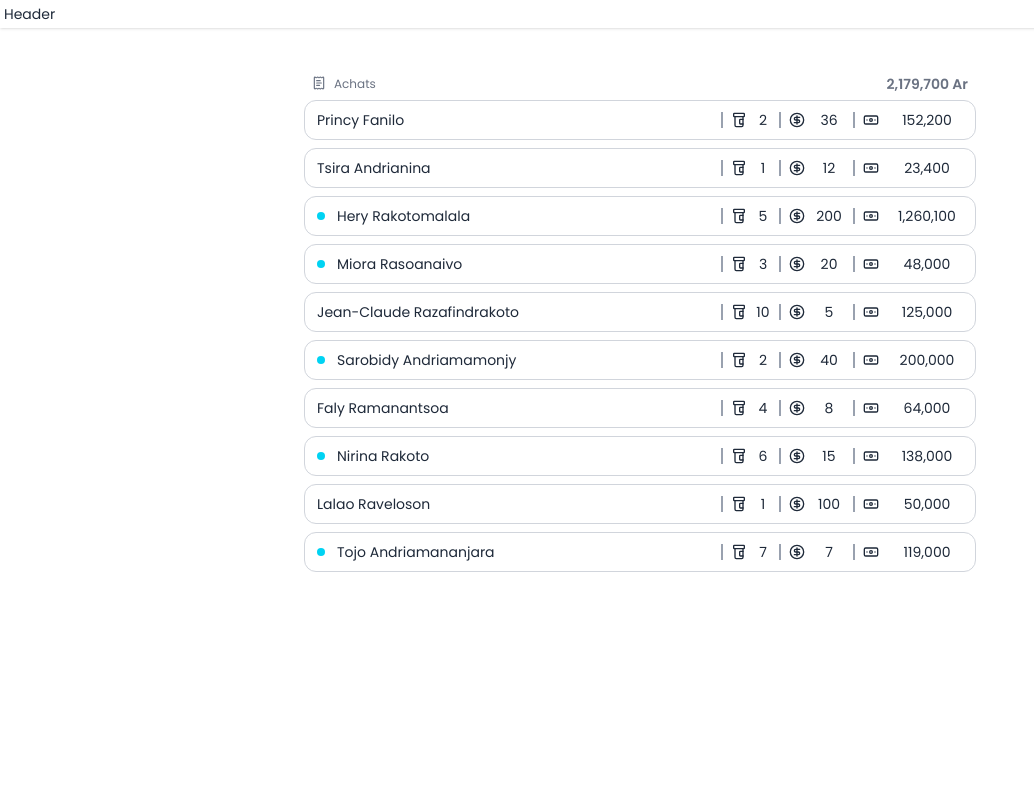
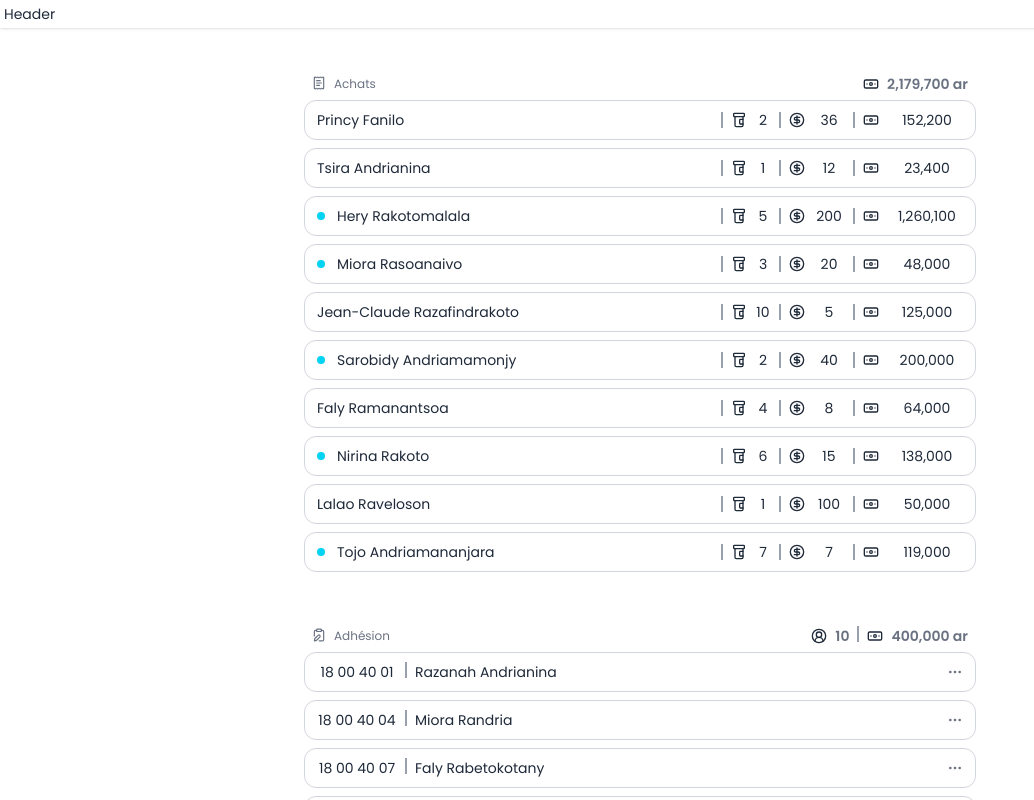
Before and after one commit to Fanilo-rgb/magapp, a React (Vite) app in the folder client/: page / in a window 1280 px wide. Shown: the whole page, without its empty margins (0-1034 px from the left). Built offline with nearby package versions, Linux system fonts and the light colour scheme.

Commit message:
feat(widget): Creation d'un widget et modification du container des widgets

```diff
--- a/client/src/components/widgets/WidgetContainer.tsx
+++ b/client/src/components/widgets/WidgetContainer.tsx
@@ -11,7 +11,7 @@ type Props = {
 const WidgetContainer = ({children, title, icon: Icon, header: Element}: Props) => {
   return (
     <div className="widget">
-      <div className={`flex items-center justify-between ${Element && "h-8"}`}>
+      <div className={`flex items-center justify-between ${Element ? "h-8" : "mb-2"}`}>
         <div className="text-gray-500 text-xs flex gap-2 px-2">
           <Icon size={14}/>
           <p>{title}</p>
--- /dev/null
+++ b/client/src/components/widgets/membership/ApplicationItem.tsx
@@ -0,0 +1,42 @@
+import IconButton from "../../ui/buttons/IconButton.tsx";
+import {Ellipsis} from "lucide-react";
+import {formatNumber} from "../../../utils/formatNumber.ts";
+
+type Props = {
+  data: {
+    id: number
+    applicant: {
+      name: string
+      numberCard: string
+    }
+    upLine: {
+      name: string
+      numberCard: string
+    }
+    sponsor: {
+      name: string
+      numberCard: string
+    }
+    createdAt: Date
+  }
+}
+
+const ApplicationItem = ({data}: Props) => {
+
+  const numberCard = formatNumber(data.applicant.numberCard, [2, 2, 2, 2])
+
+  return (
+    <div
+      className="h-8 sm:h-10 flex justify-between items-center cursor-pointer border shadow shadow-transparent hover:shadow-black/20 border-gray-300 p-1 sm:p-2 rounded-xl transition gap-2"
+    >
+      <div className="flex gap-2 pl-1">
+        <span className="w-20 text-center">{numberCard}</span>
+        <span className="verticalDivider" />
+        <span className="truncate">{data.applicant.name}</span>
+      </div>
+      <IconButton icon={Ellipsis}/>
+    </div>
+  )
+}
+
+export default ApplicationItem
--- /dev/null
+++ b/client/src/components/widgets/membership/MembershipWidget.tsx
@@ -0,0 +1,110 @@
+import WidgetContainer from "../WidgetContainer.tsx";
+import {Banknote, CircleUserRound, ClipboardPen} from "lucide-react";
+import ApplicationItem from "./ApplicationItem.tsx";
+import {useMemo} from "react";
+
+const applications = [
+  {
+    id: 1,
+    applicant: { name: "Razanah Andrianina", numberCard: "18004001" },
+    upLine:    { name: "Tiana Rakoto",        numberCard: "18004002" },
+    sponsor:   { name: "Fetra Rajaonarison",  numberCard: "18004003" },
+    createdAt: new Date("2025-09-25T09:12:00Z")
+  },
+  {
+    id: 2,
+    applicant: { name: "Miora Randria",      numberCard: "18004004" },
+    upLine:    { name: "Hery Andrianarivo",  numberCard: "18004005" },
+    sponsor:   { name: "Sitraka Rasoanaivo", numberCard: "18004006" },
+    createdAt: new Date("2025-09-26T11:30:00Z")
+  },
+  {
+    id: 3,
+    applicant: { name: "Faly Rabetokotany",  numberCard: "18004007" },
+    upLine:    { name: "Ravoarimampianina",  numberCard: "18004008" },
+    sponsor:   { name: "Hasina Randrianarivony", numberCard: "18004009" },
+    createdAt: new Date("2025-09-26T14:05:00Z")
+  },
+  {
+    id: 4,
+    applicant: { name: "Narindra Solo",      numberCard: "18004010" },
+    upLine:    { name: "Lalao R.",           numberCard: "18004011" },
+    sponsor:   { name: "Bodo Razafy",        numberCard: "18004012" },
+    createdAt: new Date("2025-09-27T08:45:00Z")
+  },
+  {
+    id: 5,
+    applicant: { name: "Tovo Lalaina",       numberCard: "18004013" },
+    upLine:    { name: "Mamy Andriamatoa",   numberCard: "18004014" },
+    sponsor:   { name: "Voahirana",          numberCard: "18004015" },
+    createdAt: new Date("2025-09-27T13:22:00Z")
+  },
+  {
+    id: 6,
+    applicant: { name: "Sofia R.",           numberCard: "18004016" },
+    upLine:    { name: "Joel Rakotomahenina",numberCard: "18004017" },
+    sponsor:   { name: "Nirina",             numberCard: "18004018" },
+    createdAt: new Date("2025-09-28T10:00:00Z")
+  },
+  {
+    id: 7,
+    applicant: { name: "Mickaël F.",         numberCard: "18004019" },
+    upLine:    { name: "Esther Razanadrakoto", numberCard: "18004020" },
+    sponsor:   { name: "Tsiory",             numberCard: "18004021" },
+    createdAt: new Date("2025-09-28T16:40:00Z")
+  },
+  {
+    id: 8,
+    applicant: { name: "Anja R.",            numberCard: "18004022" },
+    upLine:    { name: "Zo Rakotomalala",    numberCard: "18004023" },
+    sponsor:   { name: "Mialy",              numberCard: "18004024" },
+    createdAt: new Date("2025-09-29T07:15:00Z")
+  },
+  {
+    id: 9,
+    applicant: { name: "Bekoto Andriam",     numberCard: "18004025" },
+    upLine:    { name: "Hanta",              numberCard: "18004026" },
+    sponsor:   { name: "Feno",               numberCard: "18004027" },
+    createdAt: new Date("2025-09-29T12:50:00Z")
+  },
+  {
+    id: 10,
+    applicant: { name: "Rija Solofo",        numberCard: "18004028" },
+    upLine:    { name: "Miora Tahina",       numberCard: "18004029" },
+    sponsor:   { name: "Ando",               numberCard: "18004030" },
+    createdAt: new Date("2025-09-30T06:05:00Z")
+  }
+];
+
+const MembershipWidget = () => {
+
+  const membershipValue = useMemo(
+    () => applications.length * 40_000,
+    [applications]
+  )
+
+  const header = (
+    <div className="flex gap-2">
+      <div className="flex items-center gap-2">
+        <CircleUserRound size={16}/>
+        <span className="font-semibold text-gray-500">{applications.length}</span>
+      </div>
+      <span className="verticalDivider" />
+      <div className="flex items-center gap-2">
+        <Banknote size={16}/>
+        <span className="font-semibold text-gray-500">{membershipValue.toLocaleString()} ar</span>
+      </div>
+    </div>
+  )
+
+  return (
+    <WidgetContainer title="Adhésion" icon={ClipboardPen} header={header}>
+      <div className="flex flex-col gap-2">
+        {applications.length > 0 && applications.map(application => (
+          <ApplicationItem key={application.id} data={application}/>
+        ))}
+      </div>
+    </WidgetContainer>
+  )
+}
+export default MembershipWidget
--- a/client/src/components/widgets/Sale/SaleWidget.tsx
+++ b/client/src/components/widgets/sale/SaleWidget.tsx
@@ -1,5 +1,5 @@
 import WidgetContainer from "../WidgetContainer.tsx";
-import {ReceiptText} from "lucide-react";
+import {Banknote, ReceiptText} from "lucide-react";
 import {useMemo} from "react";
 import SaleItem from "./SaleItem.tsx";
 
@@ -84,9 +84,10 @@ const SaleWidget = () => {
   )
 
   const header = (
-    <span className="font-semibold text-gray-500">
-      {totalPrice.toLocaleString()} Ar
-    </span>
+    <div className="flex items-center gap-2">
+      <Banknote size={16}/>
+      <span className="font-semibold text-gray-500">{totalPrice.toLocaleString()} ar</span>
+    </div>
   )
 
   return (
--- a/client/src/pages/MainPage.tsx
+++ b/client/src/pages/MainPage.tsx
@@ -1,10 +1,14 @@
-import SaleWidget from "../components/widgets/Sale/SaleWidget.tsx";
+import SaleWidget from "../components/widgets/sale/SaleWidget.tsx";
+import MembershipWidget from "../components/widgets/membership/MembershipWidget.tsx";
 
 const MainPage = () => {
 
   return (
     <div className="h-full px-2 sm:px-0 pt-2 sm:pt-10">
-      <SaleWidget/>
+      <div className="flex flex-col gap-10">
+        <SaleWidget/>
+        <MembershipWidget/>
+      </div>
     </div>
   )
 }
--- /dev/null
+++ b/client/src/utils/formatNumber.ts
@@ -0,0 +1,12 @@
+export function formatNumber (str:string, pattern: number[]) {
+  let result = ""
+  let index = 0
+
+  for (let part of pattern) {
+    result += str.slice(index, index + part)
+    index += part
+    if (index < str.length) result += " "
+  }
+
+  return result.trim()
+}
```
Also changed, not shown: client/src/components/widgets/sale/SaleItem.tsx (renamed from client/src/components/widgets/Sale/SaleItem.tsx).
